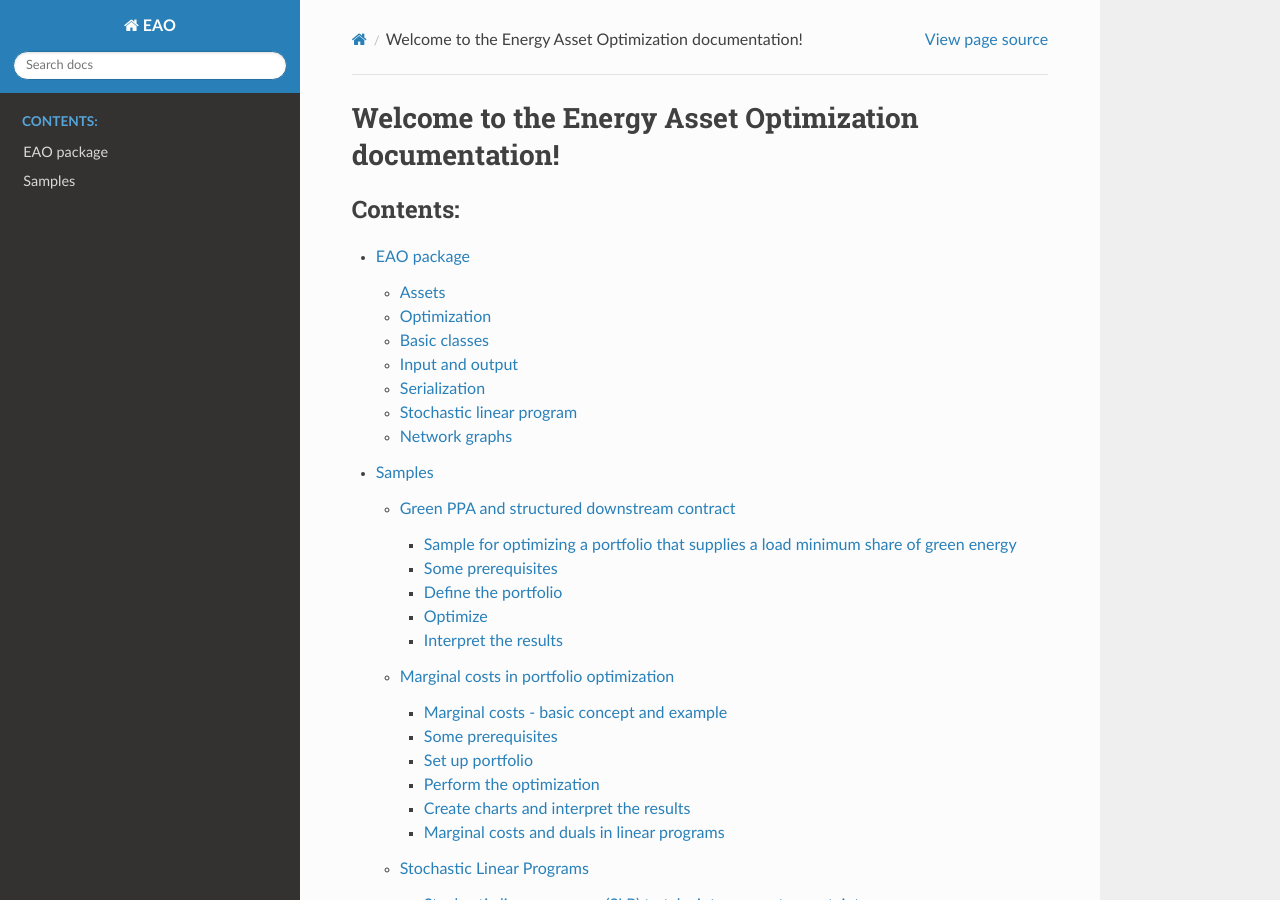
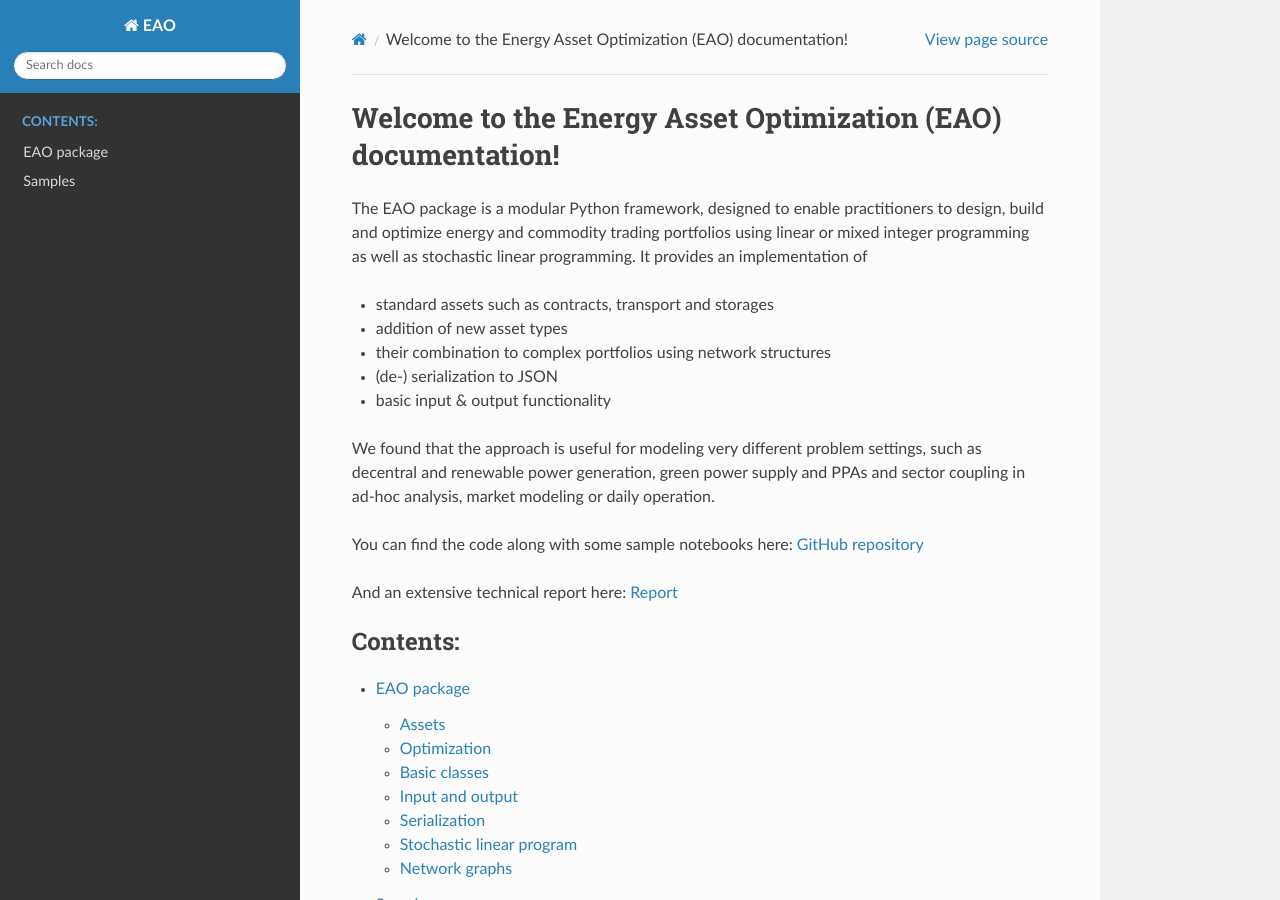
Before and after one commit to EnergyAssetOptimization/EAO, a Sphinx documentation site: the page built from doc/source/index.rst, in a window 1280 px wide and 900 px high. Built offline with Sphinx 7.4.7 and the Read the Docs theme 2.0.0, drawn with Linux system fonts in a browser that asks for light colours.

Commit message:
added short description to doc
! Link to report is still missing

```diff
--- a/doc/source/index.rst
+++ b/doc/source/index.rst
@@ -3,8 +3,28 @@
    You can adapt this file completely to your liking, but it should at least
    contain the root `toctree` directive.
 
-Welcome to the Energy Asset Optimization documentation!
-=======================================================
+Welcome to the Energy Asset Optimization (EAO) documentation!
+==============================================================
+
+
+The EAO package is a modular Python framework, designed to enable practitioners to
+design, build and optimize energy and commodity trading portfolios using linear or mixed integer programming
+as well as stochastic linear programming. It provides an implementation of
+
+* standard assets such as contracts, transport and storages
+* addition of new asset types
+* their combination to complex portfolios using network structures
+* (de-) serialization to JSON
+* basic input & output functionality
+
+We found that the approach is useful for modeling very different problem settings, such as decentral and renewable power
+generation, green power supply and PPAs and sector coupling in ad-hoc analysis, market modeling or daily operation.
+
+You can find the code along with some sample notebooks here:
+`GitHub repository <https://github.com/EnergyAssetOptimization/EAO>`_
+
+And an extensive technical report here:
+`Report <xx>`_
 
 .. toctree::
    :maxdepth: 3
```
